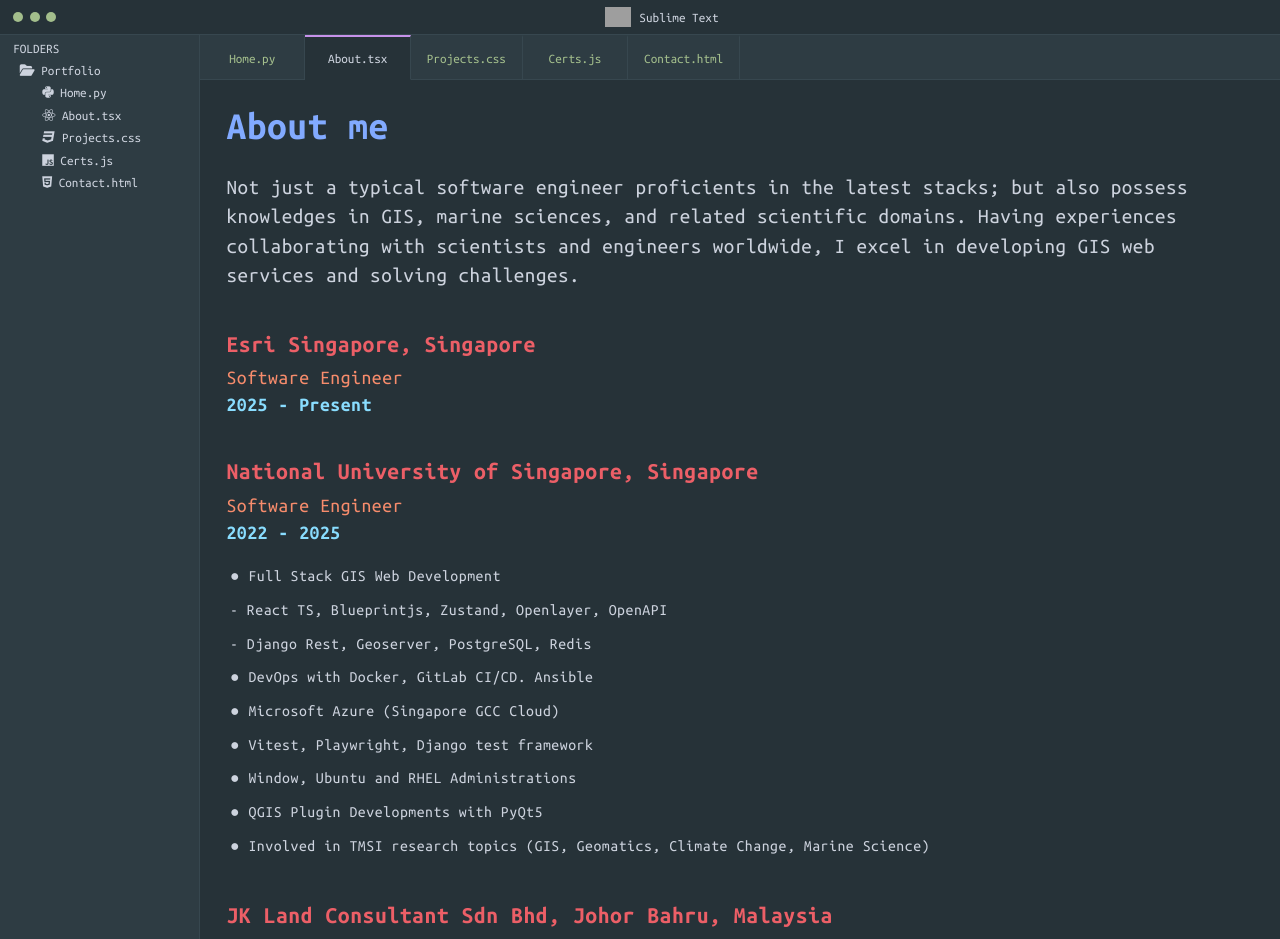
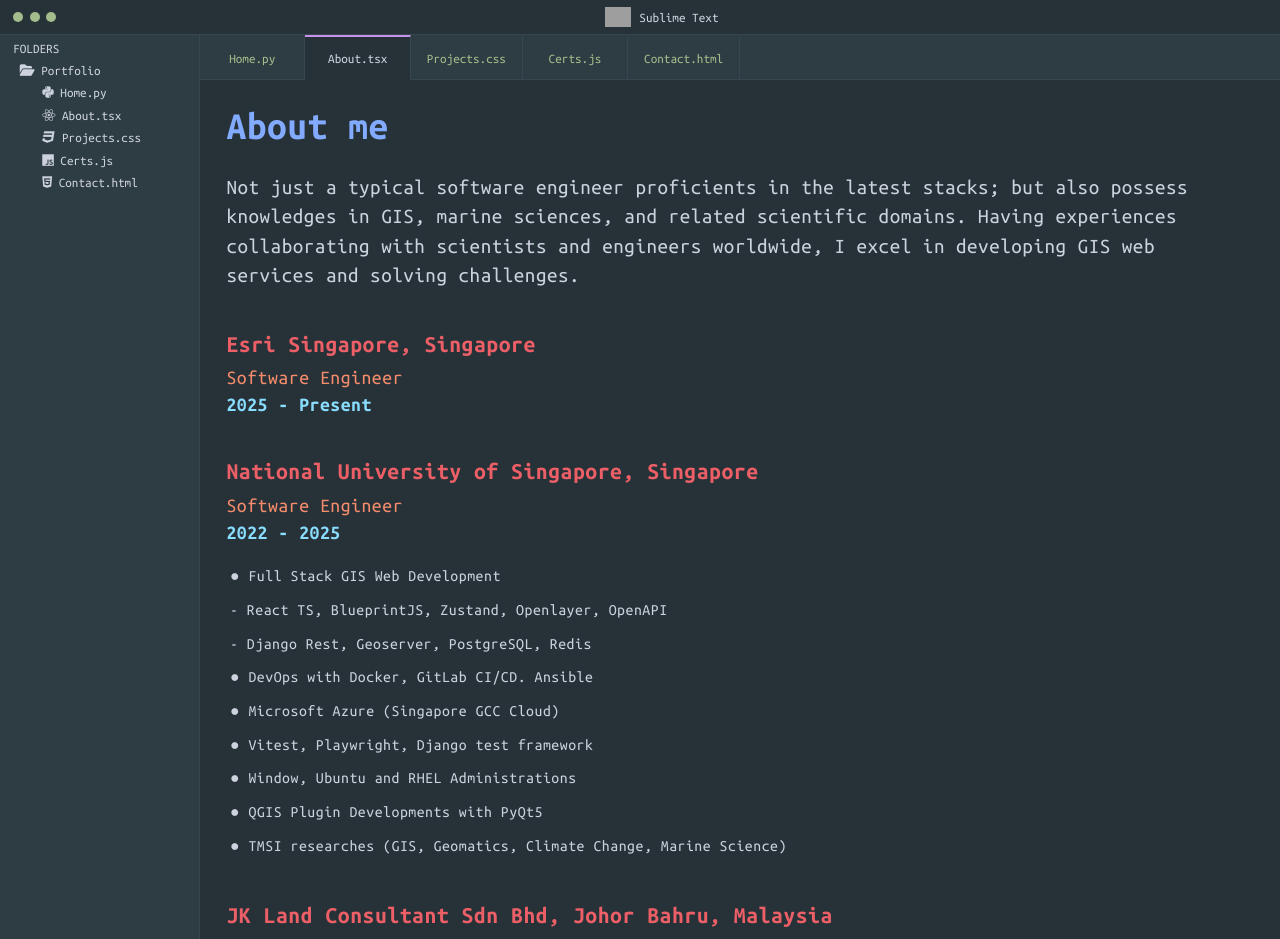
Before and after one commit to Suizer98/portfolio, a React (Create React App) app: page /about in a window 1280 px wide. Shown: the top 939 px of the page. Built offline with nearby package versions, Linux system fonts and the light colour scheme; grey boxes are pictures that could not be loaded.

Commit message:
Update Data.js

```diff
--- a/src/components/about/Data.js
+++ b/src/components/about/Data.js
@@ -116,7 +116,7 @@ export const ExperiencesData = [
     period: '2022 - 2025',
     title: 'National University of Singapore, Singapore',
     description1: '● Full Stack GIS Web Development',
-    description2: ' - React TS, Blueprintjs, Zustand, Openlayer, OpenAPI',
+    description2: ' - React TS, BlueprintJS, Zustand, Openlayer, OpenAPI',
     description3: ' - Django Rest, Geoserver, PostgreSQL, Redis',
     description4: '● DevOps with Docker, GitLab CI/CD. Ansible',
     description5: '● Microsoft Azure (Singapore GCC Cloud)',
@@ -124,7 +124,7 @@ export const ExperiencesData = [
     description7: '● Window, Ubuntu and RHEL Administrations',
     description8: '● QGIS Plugin Developments with PyQt5',
     description9:
-      '● Involved in TMSI research topics (GIS, Geomatics, Climate Change, Marine Science)'
+      '● TMSI researches (GIS, Geomatics, Climate Change, Marine Science)'
   },
   {
     role: 'Geomatics Engineer (Internship)',
```
